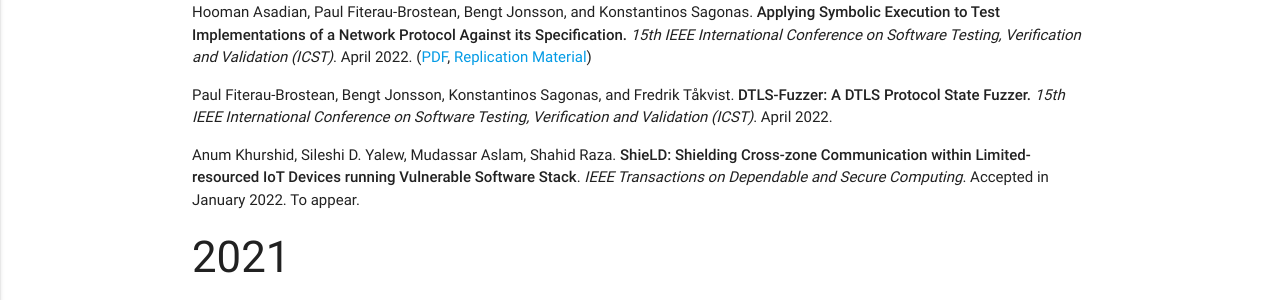
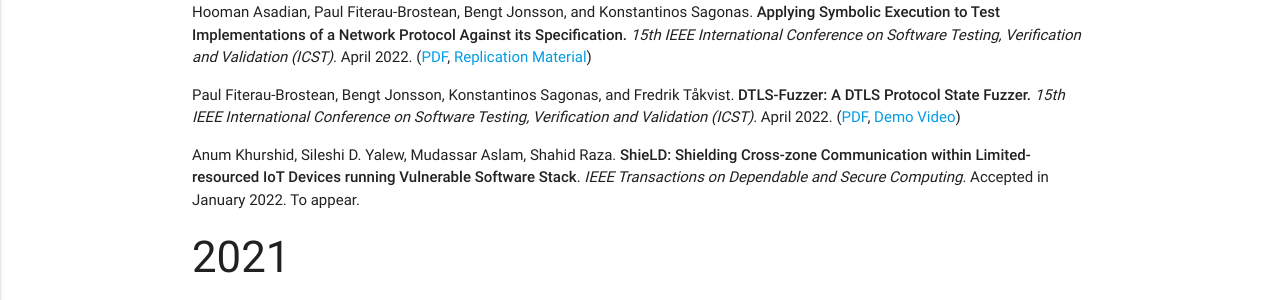
Before and after one commit to assist-project/assist-project.github.io, a Jekyll site: the page built from 03-publications.md, in a window 1280 px wide. Shown: the part 223-523 px from the top of the page. Built offline with Jekyll 4.4.1, drawn with Linux system fonts in a browser that asks for light colours.

Commit message:
Add ICST'22 DTLS-Fuzzer demo information

```diff
--- a/03-publications.md
+++ b/03-publications.md
@@ -11,7 +11,9 @@ permalink: /publications/
 
   [ICST-22-replication-material]: https://doi.org/10.5281/zenodo.5929867
 
-- Paul Fiterau-Brostean, Bengt Jonsson, Konstantinos Sagonas, and Fredrik Tåkvist. **DTLS-Fuzzer: A DTLS Protocol State Fuzzer.** _15th IEEE International Conference on Software Testing, Verification and Validation (ICST)_. April 2022.
+- Paul Fiterau-Brostean, Bengt Jonsson, Konstantinos Sagonas, and Fredrik Tåkvist. **DTLS-Fuzzer: A DTLS Protocol State Fuzzer.** _15th IEEE International Conference on Software Testing, Verification and Validation (ICST)_. April 2022. ([PDF](papers/DTLS-Fuzzer@ICST-22.pdf), [Demo Video][DemoVideo@ICST22])
+
+  [DemoVideo@ICST22]: https://youtu.be/KtEpwYC-f9M
 
 - Anum Khurshid, Sileshi D. Yalew, Mudassar Aslam, Shahid Raza. **ShieLD: Shielding Cross-zone Communication within Limited-resourced IoT Devices running Vulnerable Software Stack**. _IEEE Transactions on Dependable and Secure Computing_. Accepted in January 2022.  To appear.
 
```
Also changed, not shown: 1 other file.
